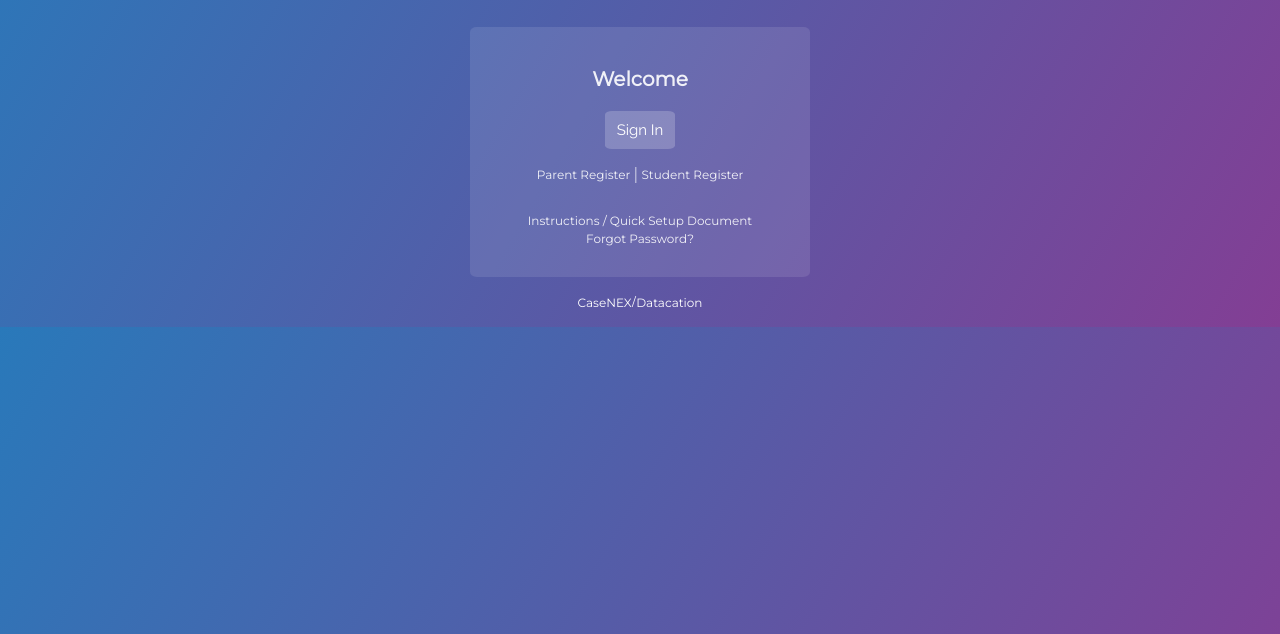
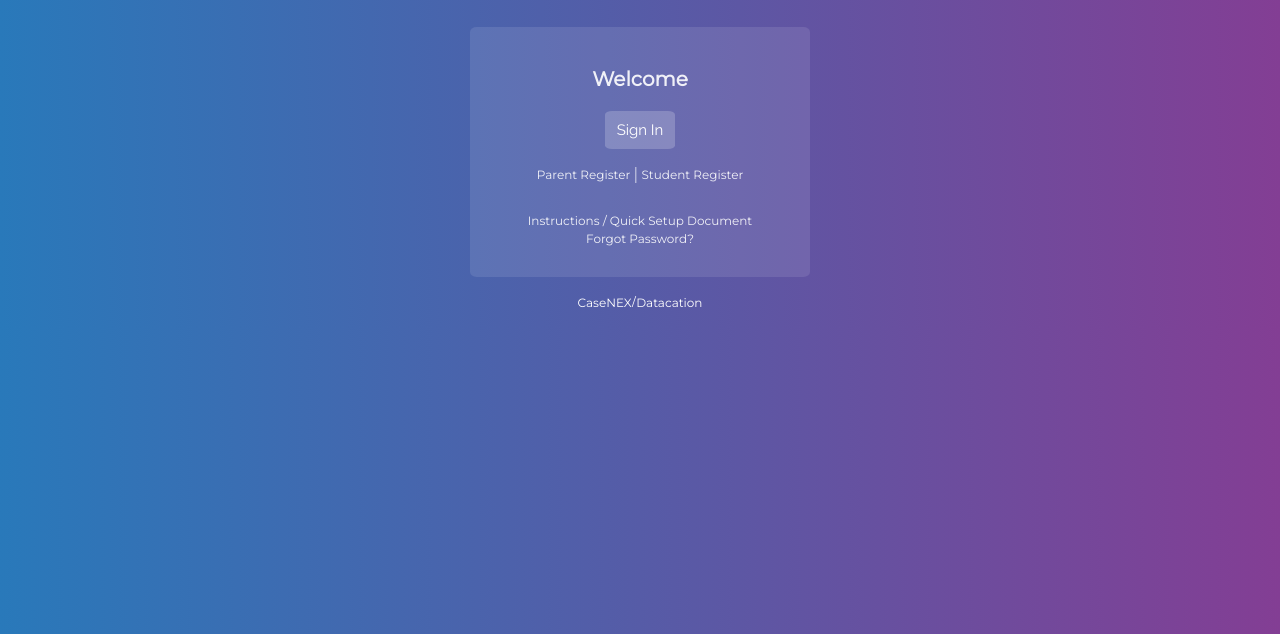
Before and after one commit to DavidZ1284/pupilpath-copycat-website, a plain HTML site: page index.html in a window 1280 px wide. Shown: the part 166-800 px from the top of the page. Drawn offline with Linux system fonts and the light colour scheme.

Commit message:
make linear gradient go right instead of 120 deg

```diff
--- a/style.css
+++ b/style.css
@@ -1,6 +1,6 @@
 
 body{
-    background: linear-gradient(120deg,#2979BA,#833E94);
+    background: linear-gradient(to right,#2979BA,#833E94);
 }
 
 h1{
```
